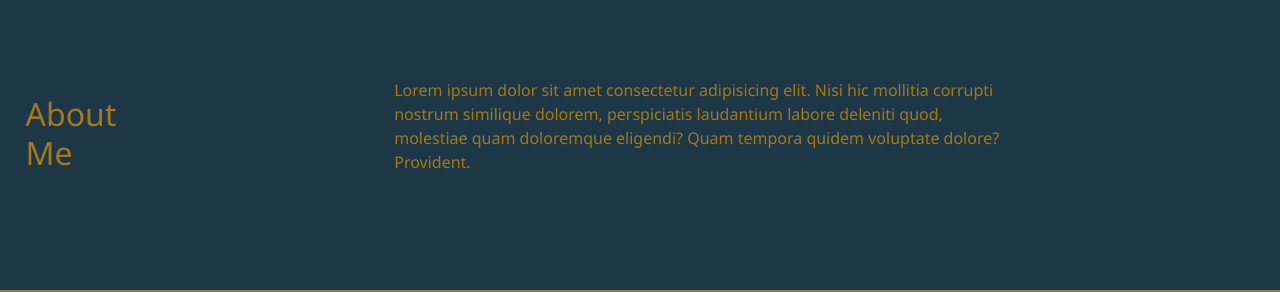
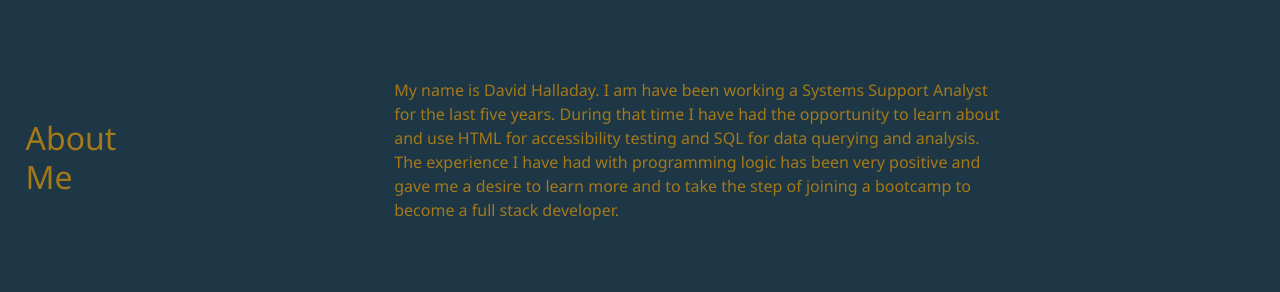
Before and after one commit to dhalladay/first-draft-portfolio, a plain HTML site: page index.html in a window 1280 px wide. Shown: the part 508-800 px from the top of the page. Drawn offline with nearby package versions, Linux system fonts and the light colour scheme.

Commit message:
updated bio

```diff
--- a/index.html
+++ b/index.html
@@ -42,7 +42,8 @@
         About Me
       </h2>
       <p>
-        Lorem ipsum dolor sit amet consectetur adipisicing elit. Nisi hic mollitia corrupti nostrum similique dolorem, perspiciatis laudantium labore deleniti quod, molestiae quam doloremque eligendi? Quam tempora quidem voluptate dolore? Provident.
+        My name is David Halladay. I am have been working a Systems Support Analyst for the last five years.
+        During that time I have had the opportunity to learn about and use HTML for accessibility testing and SQL for data querying and analysis. The experience I have had with programming logic has been very positive and gave me a desire to learn more and to take the step of joining a bootcamp to become a full stack developer.
       </p>
     </section>
 
```
